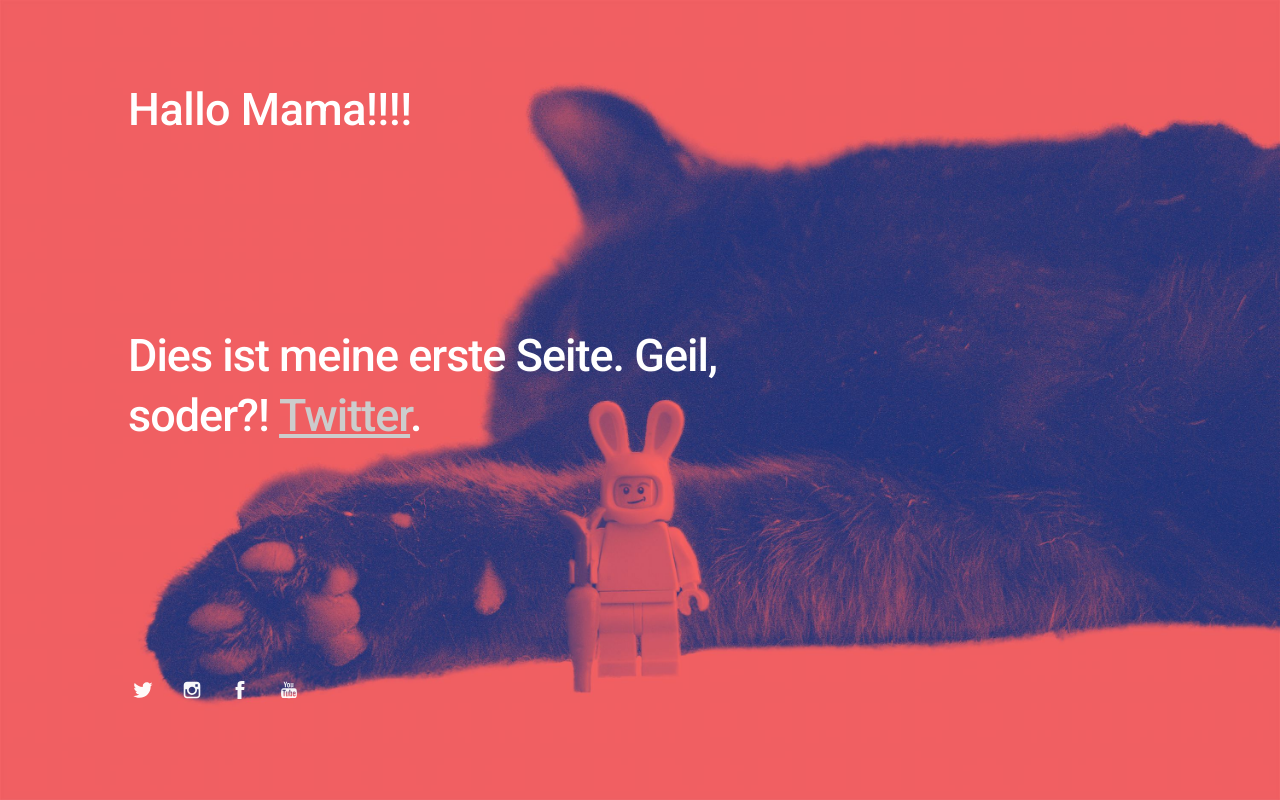
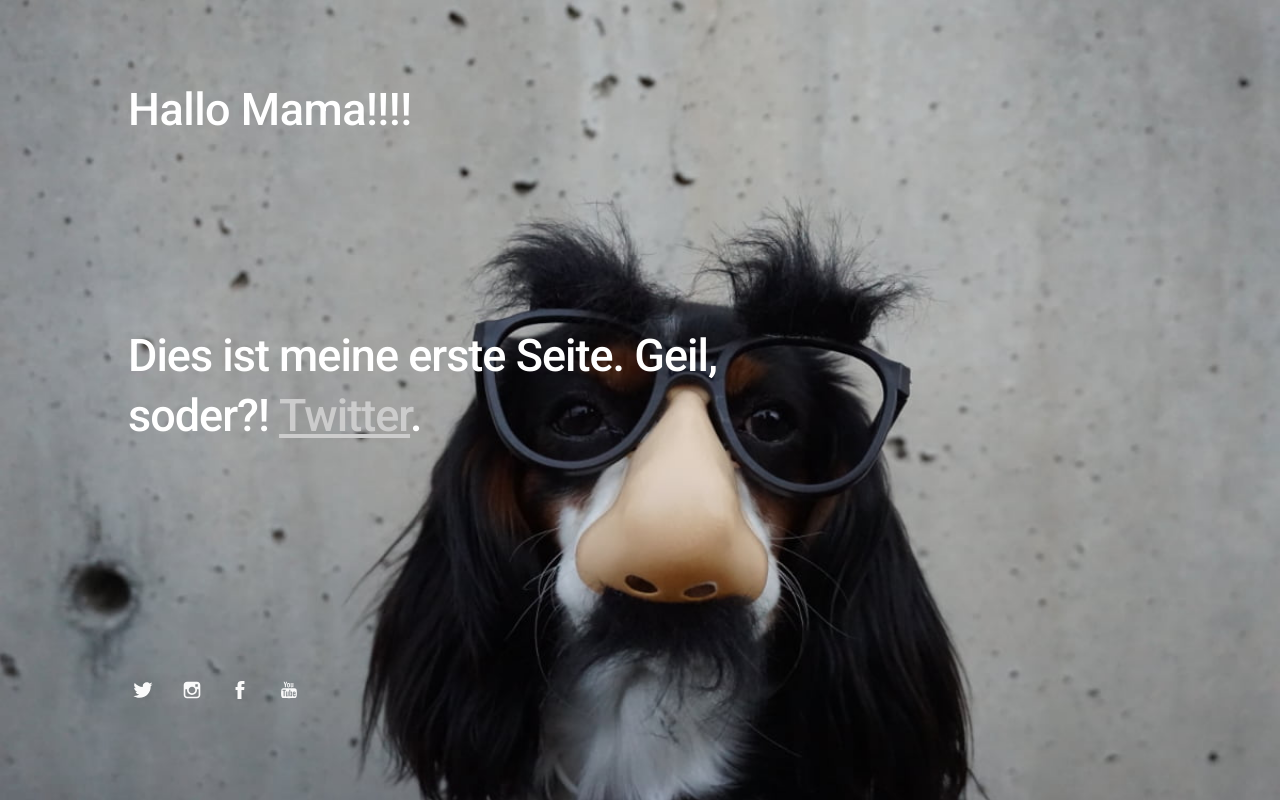
Before and after one commit to BorisDittberner/ditbunred.github.io, a plain HTML site: page index.html in a window 1280 px wide. Drawn offline with Linux system fonts and the light colour scheme.

Commit message:
bild dogi

```diff
--- a/assets/css/me.css
+++ b/assets/css/me.css
@@ -103,7 +103,7 @@ body.page-template-page-fullsingle-me {
   letter-spacing: -0.5px;
   color: #999999;
   color: #fff;
-  background-image: url("../../images/hur.jpg");
+  background-image: url("../../images/dogi.jpg");
   background-position: center center;
   background-size: cover; }
   body.page-template-page-fullsingle-me p {
```
Also changed, not shown: images/dogi.jpg (added).
